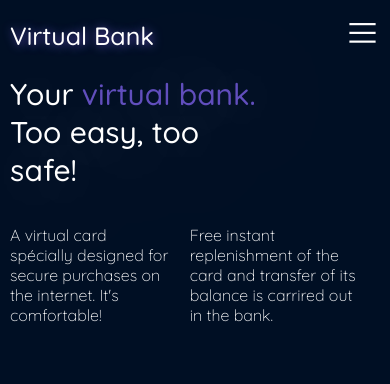
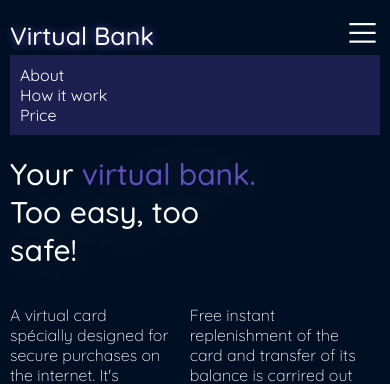
Before and after one commit to valmri/Virtual_bank, a plain HTML site: page index.html in a window 390 px wide. Shown: the top 384 px of the page. Drawn offline with nearby package versions, Linux system fonts and the light colour scheme.

Commit message:
Menu responsive

```diff
--- a/assets/css/responsive.css
+++ b/assets/css/responsive.css
@@ -21,6 +21,20 @@
         display: none;
     }
 
+    .responsive > .menu {
+        display: block;
+    }
+
+    ul.menu {
+        margin: 0px;
+        padding: 10px;
+        background-color: rgba(66, 52, 135, 0.445);
+    }
+
+    ul.menu > li {
+        margin: 0;
+    }
+
     .btn_info {
         display: none;
     }
@@ -28,6 +42,7 @@
     .btn_menu {
         font-size: 35px;
         color: #fff;
+        cursor: pointer;
     }
 
     main {
--- a/assets/css/styles.css
+++ b/assets/css/styles.css
@@ -56,7 +56,7 @@ span.logo {
 }
 
 .btn_info {
-    background-color: rgba(66, 52, 135);
+    background-color: rgb(66, 52, 135);
 }
 
 main {
--- a/index.html
+++ b/index.html
@@ -34,8 +34,10 @@
             <i class="las la-bars "></i>
         </span>
 
+    </header>
 
-        <ul class="responsive menu">
+    <nav class="responsive">
+        <ul class="menu">
             <li>
                 <a href="#">About</a>
             </li>
@@ -46,8 +48,7 @@
                 <a href="#">Price</a>
             </li>
         </ul>
-
-    </header>
+    </nav>
 
     <main>
 
```
